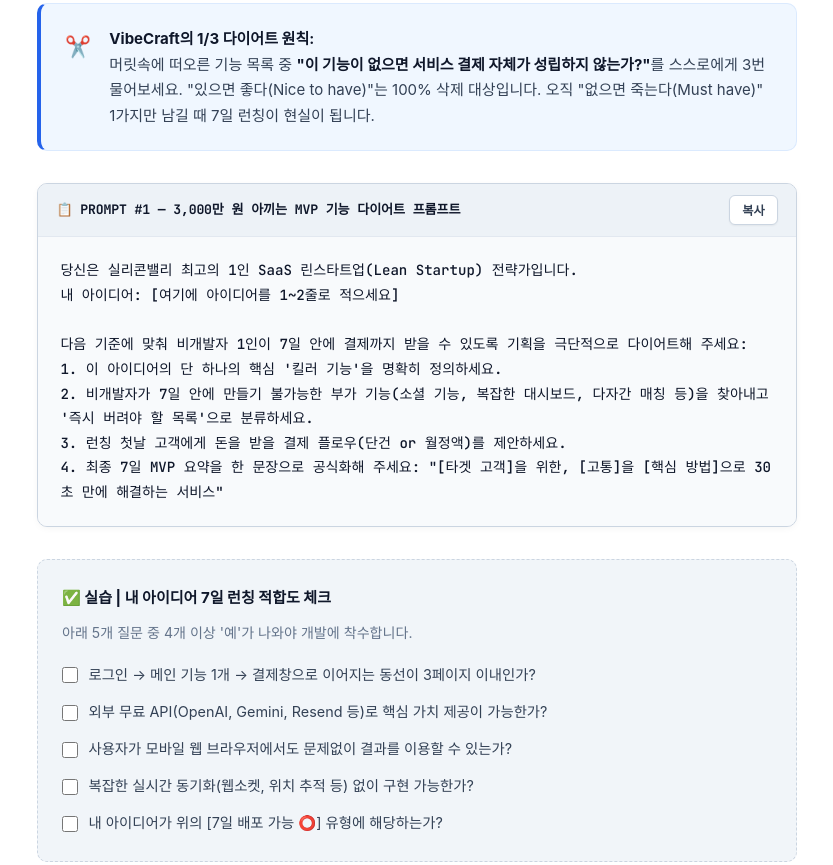
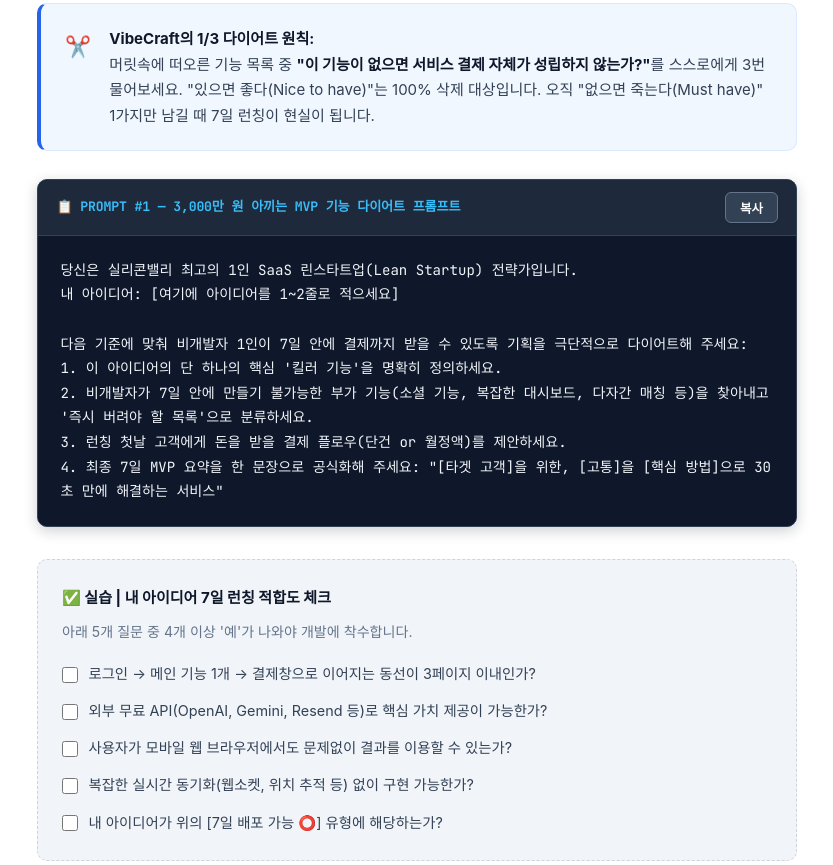
Before and after one commit to space-cap/vercel-hello-world, a website: page guide/index.html in a window 1280 px wide. Shown: the part 9710-10575 px from the top of the page, without its empty margins (368-1201 px from the left). Drawn offline with Linux system fonts and the light colour scheme; a web font is replaced by a local one.

Commit message:
fix: 프롬프트 박스 고대비 다크 에디터 테마 적용 및 인라인 스타일 주입으로 가독성 100% 확보

```diff
--- a/guide/index.html
+++ b/guide/index.html
@@ -9,7 +9,70 @@
   <link rel="preconnect" href="https://fonts.gstatic.com" crossorigin>
   <link href="https://fonts.googleapis.com/css2?family=Pretendard:wght@300;400;500;600;700;800;900&family=JetBrains+Mono:wght@400;500;700&display=swap" rel="stylesheet">
   <base href="/guide/">
-  <link rel="stylesheet" href="/guide/style.css?v=3">
+  <link rel="stylesheet" href="/guide/style.css?v=4">
+  <style>
+    /* ── Prompt Box 고대비 가독성 보장 (캐시 및 테마 무관 100% 보장) ── */
+    .prompt-box {
+      background: #0f172a !important;
+      border: 1px solid #334155 !important;
+      border-radius: 10px !important;
+      margin: 1.75rem 0 !important;
+      overflow: hidden !important;
+      box-shadow: 0 4px 14px rgba(15, 23, 42, 0.2) !important;
+    }
+    .prompt-header,
+    .pb-header {
+      background: #1e293b !important;
+      padding: 0.75rem 1.15rem !important;
+      display: flex !important;
+      align-items: center !important;
+      justify-content: space-between !important;
+      border-bottom: 1px solid #334155 !important;
+      gap: 0.75rem !important;
+    }
+    .prompt-title,
+    .pb-label {
+      font-family: var(--font-mono, monospace) !important;
+      font-size: 0.82rem !important;
+      font-weight: 700 !important;
+      color: #38bdf8 !important; /* 밝고 선명한 스카이블루 */
+      letter-spacing: -0.01em !important;
+    }
+    .btn-copy,
+    .btn-copy-prompt {
+      background: #334155 !important;
+      border: 1px solid #64748b !important;
+      color: #f8fafc !important;
+      font-family: var(--font-sans, sans-serif) !important;
+      font-size: 0.78rem !important;
+      font-weight: 600 !important;
+      padding: 0.35rem 0.85rem !important;
+      border-radius: 6px !important;
+      cursor: pointer !important;
+      transition: all 0.15s ease !important;
+      flex-shrink: 0 !important;
+    }
+    .btn-copy:hover,
+    .btn-copy-prompt:hover {
+      background: #2563eb !important;
+      border-color: #2563eb !important;
+      color: #ffffff !important;
+    }
+    .prompt-code,
+    .prompt-box pre {
+      margin: 0 !important;
+      padding: 1.35rem 1.4rem !important;
+      color: #f1f5f9 !important; /* 고대비 화이트/슬레이트 */
+      background: #0f172a !important; /* 다크 에디터 배경 */
+      font-family: var(--font-mono, monospace) !important;
+      font-size: 0.88rem !important;
+      font-weight: 400 !important;
+      line-height: 1.75 !important;
+      white-space: pre-wrap !important;
+      word-break: break-word !important;
+      overflow-x: auto !important;
+    }
+  </style>
 </head>
 <body>
 
--- a/guide/style.css
+++ b/guide/style.css
@@ -694,22 +694,22 @@ p em {
 
 /* ── Prompt Box (High-Contrast Professional Code Block) ──── */
 .prompt-box {
-  background: #f8fafc;
-  border: 1px solid #cbd5e1;
+  background: #0f172a !important;
+  border: 1px solid #334155 !important;
   border-radius: 10px;
   margin: 2rem 0;
   overflow: hidden;
-  box-shadow: 0 2px 8px -2px rgba(15, 23, 42, 0.06);
+  box-shadow: 0 4px 14px rgba(15, 23, 42, 0.2);
 }
 
 .prompt-header,
 .pb-header {
-  background: #edf2f7;
-  padding: 0.7rem 1.15rem;
+  background: #1e293b !important;
+  padding: 0.75rem 1.15rem;
   display: flex;
   align-items: center;
   justify-content: space-between;
-  border-bottom: 1px solid #e2e8f0;
+  border-bottom: 1px solid #334155 !important;
   gap: 0.75rem;
 }
 
@@ -718,83 +718,76 @@ p em {
   font-family: var(--font-mono);
   font-size: 0.82rem;
   font-weight: 700;
-  color: #0f172a;
+  color: #38bdf8 !important; /* 밝은 스카이블루 */
   letter-spacing: -0.01em;
 }
 
 .btn-copy,
 .btn-copy-prompt {
-  background: #ffffff;
-  border: 1px solid #cbd5e1;
-  color: #334155;
+  background: #334155 !important;
+  border: 1px solid #64748b !important;
+  color: #f8fafc !important;
   font-family: var(--font-sans);
-  font-size: 0.76rem;
+  font-size: 0.78rem;
   font-weight: 600;
-  padding: 0.3rem 0.75rem;
+  padding: 0.35rem 0.85rem;
   border-radius: 6px;
   cursor: pointer;
   transition: all 0.15s ease;
   flex-shrink: 0;
-  box-shadow: 0 1px 2px rgba(0, 0, 0, 0.05);
+  box-shadow: 0 1px 2px rgba(0, 0, 0, 0.1);
 }
 
 .btn-copy:hover,
 .btn-copy-prompt:hover {
-  background: var(--primary);
-  border-color: var(--primary);
-  color: #ffffff;
-  box-shadow: 0 2px 6px rgba(37, 99, 235, 0.25);
+  background: var(--primary) !important;
+  border-color: var(--primary) !important;
+  color: #ffffff !important;
+  box-shadow: 0 2px 8px rgba(37, 99, 235, 0.4);
 }
 
 .prompt-code,
 .prompt-box pre {
-  margin: 0;
-  padding: 1.35rem 1.4rem;
-  color: #0f172a !important;
-  background: #f8fafc !important;
+  margin: 0 !important;
+  padding: 1.35rem 1.4rem !important;
+  color: #f1f5f9 !important; /* 선명한 고대비 화이트 */
+  background: #0f172a !important; /* 다크 에디터 배경 */
   font-family: var(--font-mono) !important;
   font-size: 0.88rem !important;
-  font-weight: 500 !important;
+  font-weight: 400 !important;
   line-height: 1.75 !important;
-  white-space: pre-wrap;
-  word-break: break-word;
-  overflow-x: auto;
+  white-space: pre-wrap !important;
+  word-break: break-word !important;
+  overflow-x: auto !important;
 }
 
-/* Dark mode override for prompt boxes */
+/* Dark mode overrides (same high contrast) */
 [data-theme="dark"] .prompt-box {
-  background: #0f172a;
-  border-color: #334155;
+  background: #0f172a !important;
+  border-color: #334155 !important;
 }
 
 [data-theme="dark"] .prompt-header,
 [data-theme="dark"] .pb-header {
-  background: #1e293b;
-  border-bottom-color: #334155;
+  background: #1e293b !important;
+  border-bottom-color: #334155 !important;
 }
 
 [data-theme="dark"] .prompt-title,
 [data-theme="dark"] .pb-label {
-  color: #f8fafc;
+  color: #38bdf8 !important;
 }
 
 [data-theme="dark"] .btn-copy,
 [data-theme="dark"] .btn-copy-prompt {
-  background: #1e293b;
-  border-color: #475569;
-  color: #e2e8f0;
-}
-
-[data-theme="dark"] .btn-copy:hover,
-[data-theme="dark"] .btn-copy-prompt:hover {
-  background: var(--primary);
-  border-color: var(--primary);
-  color: #ffffff;
+  background: #334155 !important;
+  border-color: #64748b !important;
+  color: #f8fafc !important;
 }
 
 [data-theme="dark"] .prompt-code,
 [data-theme="dark"] .prompt-box pre {
-  color: #f8fafc !important;
+  color: #f1f5f9 !important;
   background: #0f172a !important;
 }
 
```
Also changed, not shown: guide/template.html (+64 -1 lines).
